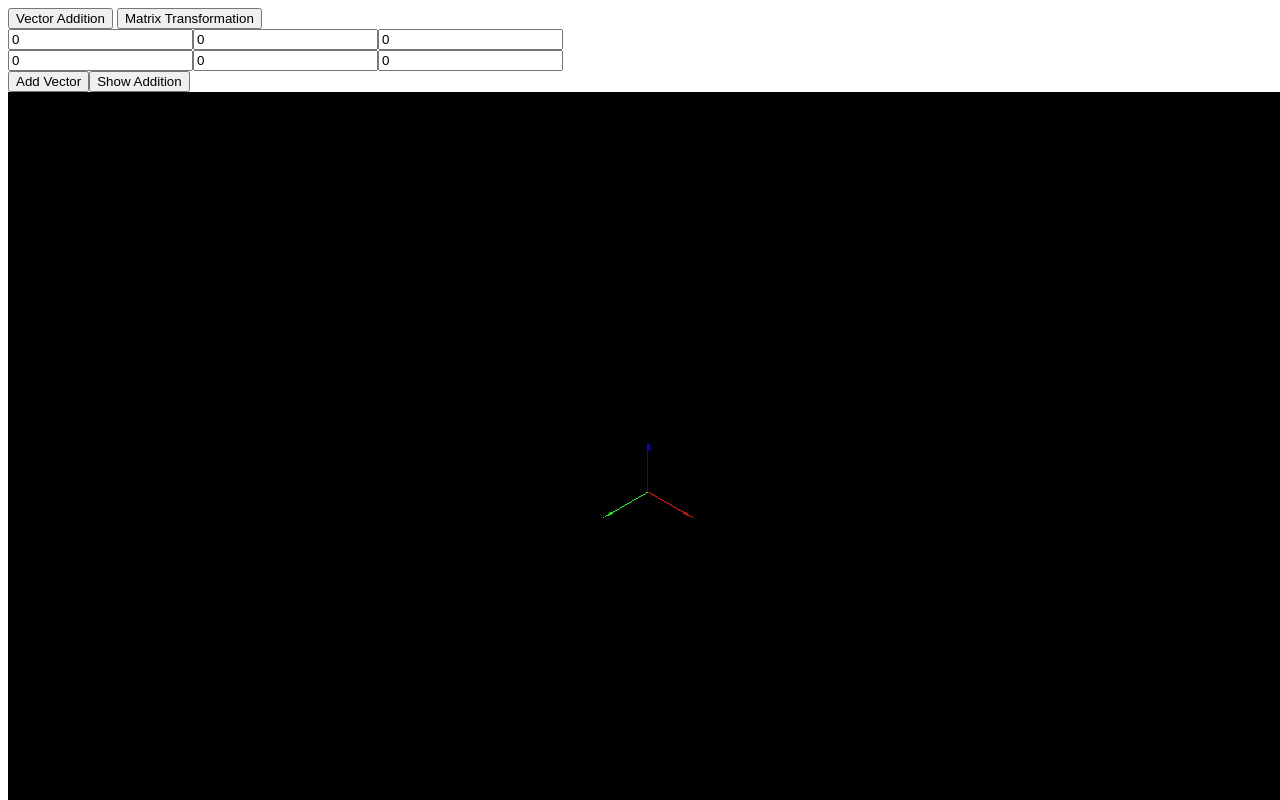
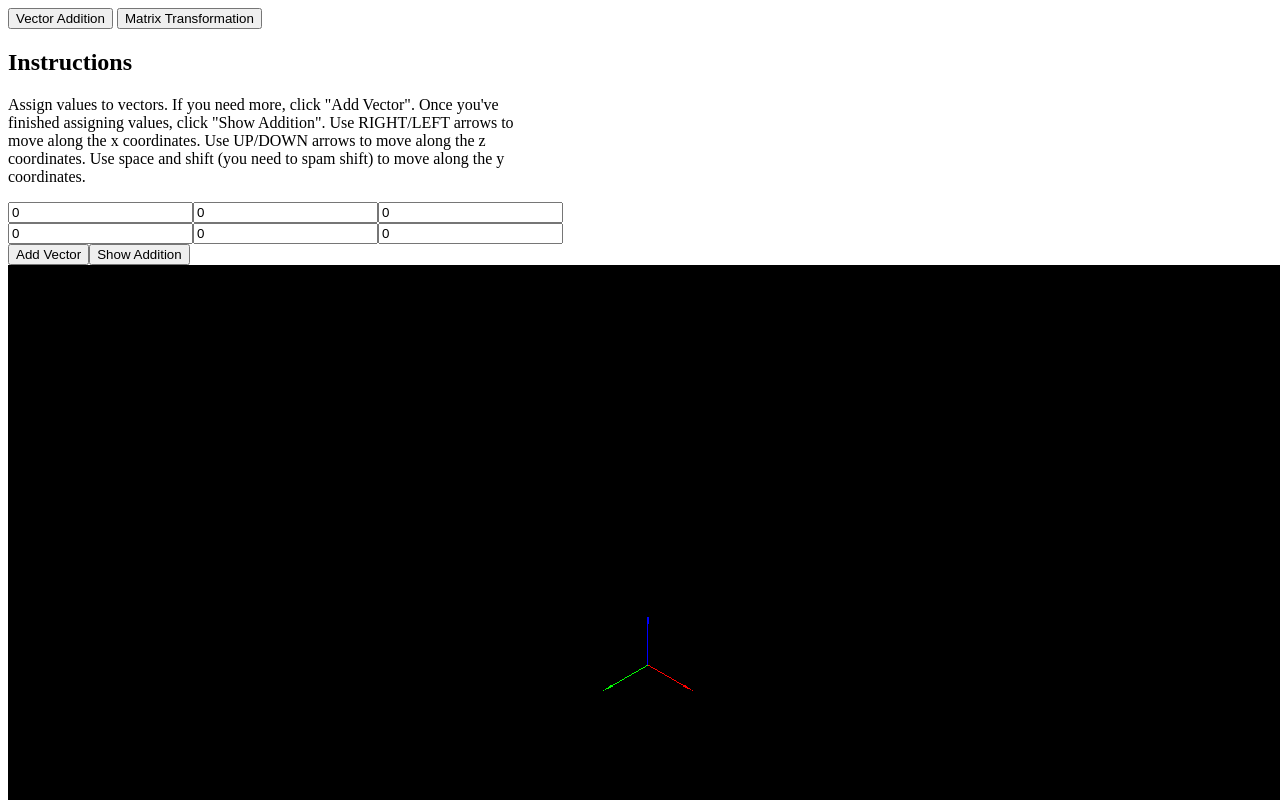
Before and after one commit to priime0/laproject, a plain HTML site: page frontend/index.html in a window 1280 px wide. Shown: the top 800 px of the page. Drawn offline with nearby package versions, Linux system fonts and the light colour scheme.

Commit message:
add instructions, minimal styling

```diff
--- a/frontend/index.html
+++ b/frontend/index.html
@@ -12,8 +12,17 @@
                 <button class="voption">Matrix Transformation</button>
             </div>
             <div id="app">
-                <vector-addition v-if="vectormode" :vectors="vectors" @addv="addVector" @showa="showAdd"></vector-addition>
-                <matrix-transformation v-if="!vectormode"></matrix-transformation>
+                <div v-if="vectormode">
+                    <h2>Instructions</h2>
+                    <p>Assign values to vectors. If you need more, click "Add Vector". Once you've finished assigning values, click "Show Addition". Use RIGHT/LEFT arrows to move along the x coordinates. Use UP/DOWN arrows to move along the z coordinates. Use space and shift (you need to spam shift) to move along the y coordinates.</p>
+                    <vector-addition :vectors="vectors" @addv="addVector" @showa="showAdd"></vector-addition>
+                </div>
+                <div v-if="!vectormode">
+                    <h2>Instructions</h2>
+                    <p>Modify the transformation matrix, and see the result of how the unit vectors are transformed by clicking "Show Transformation". Use RIGHT/LEFT arrows to move along the x coordinates. Use UP/DOWN arrows to move along the z coordinates. Use space and shift (you need to spam shift) to move along the y coordinates.</p>
+                    <h3>Transformation Matrix</h3>
+                    <matrix-transformation :matrix="matrix"></matrix-transformation>
+                </div>
             </div>
         </div>
         <script src="https://cdn.jsdelivr.net/npm/vue/dist/vue.js"></script>
--- a/frontend/style.css
+++ b/frontend/style.css
@@ -0,0 +1,3 @@
+p {
+    width: 40%;
+}
```
